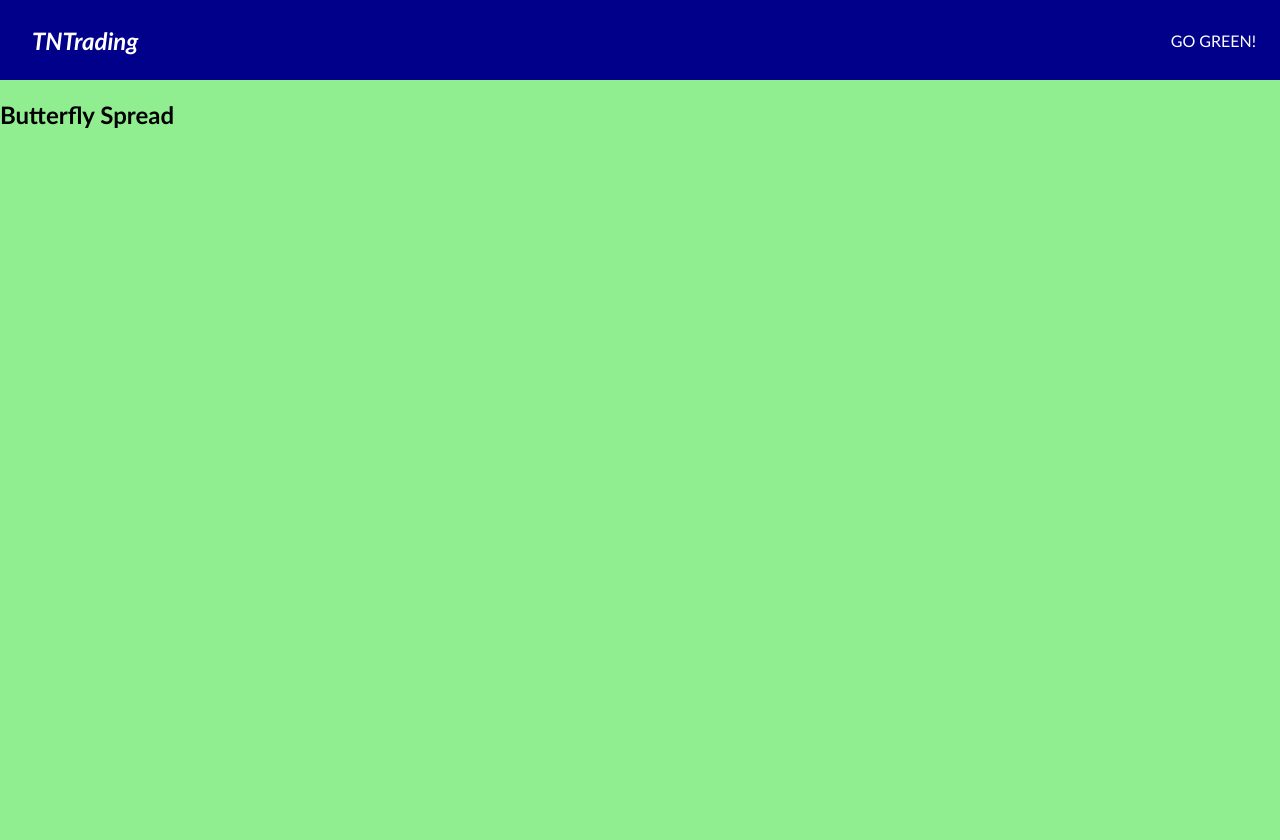
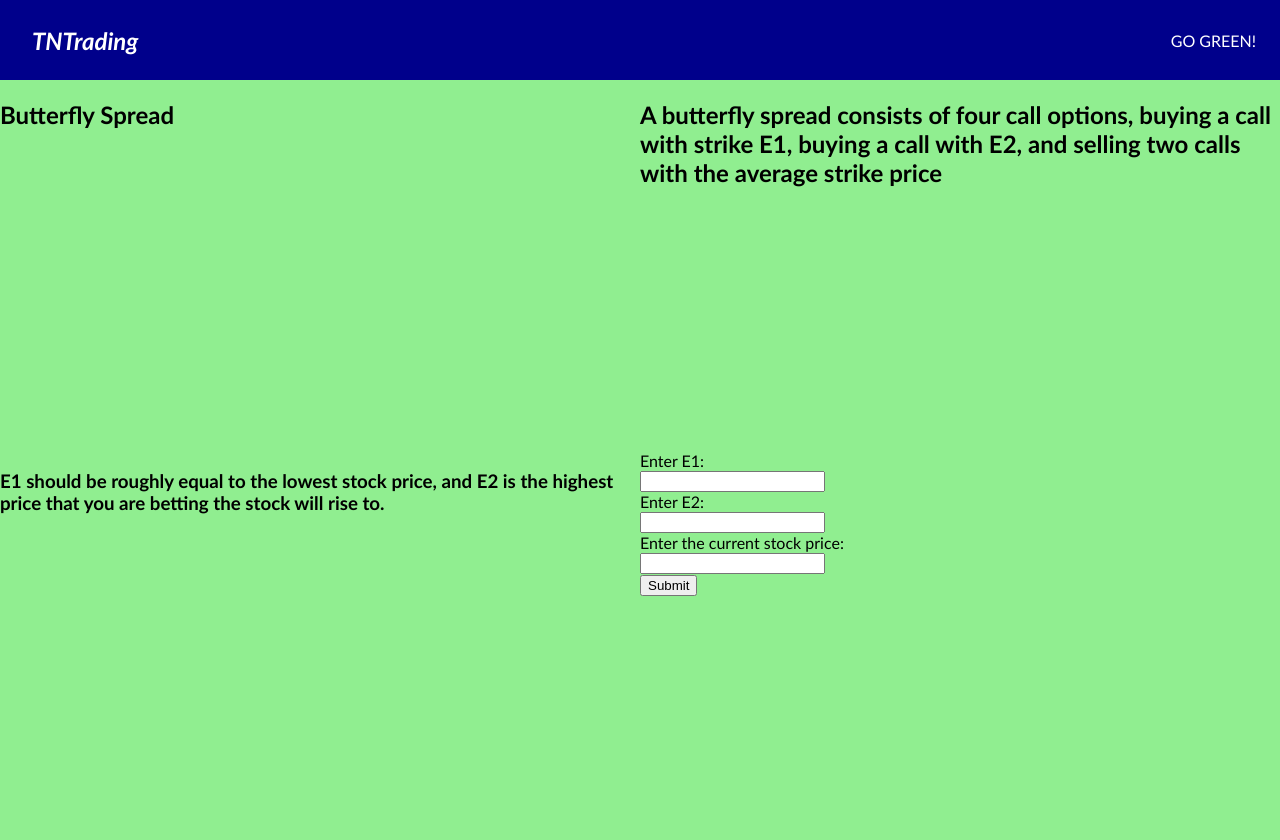
Before and after one commit to noah-austad/spartahack9, a Flask app: page /butterfly in a window 1280 px wide. Run offline with Flask 3, Linux system fonts and the light colour scheme.

Commit message:
Update butterfly.html

```diff
--- a/Spartahack 9/templates/butterfly.html
+++ b/Spartahack 9/templates/butterfly.html
@@ -17,6 +17,17 @@
     <section class="hero">
         <div class="container">
             <h1> Butterfly Spread </h1>
+            <h2> A butterfly spread consists of four call options, buying a call with strike E1, buying a call with E2, and selling two calls with the average strike price </h2>
+            <h3>E1 should be roughly equal to the lowest stock price, and E2 is the highest price that you are betting the stock will rise to.</h3>
+            <form action="/math" method="post">
+                <label for="e1">Enter E1:</label><br>
+                <input type="number" id="e1" name="e1"><br>
+                <label for="e2">Enter E2:</label><br>
+                <input type="number" id="e2" name="e2"><br>
+                <label for = "S">Enter the current stock price:</label><br>
+                <input type="number" id="S" name="S"><br>
+                <input type="submit" value="Submit">
+            </form>
         </div>
 
     </section>
```
